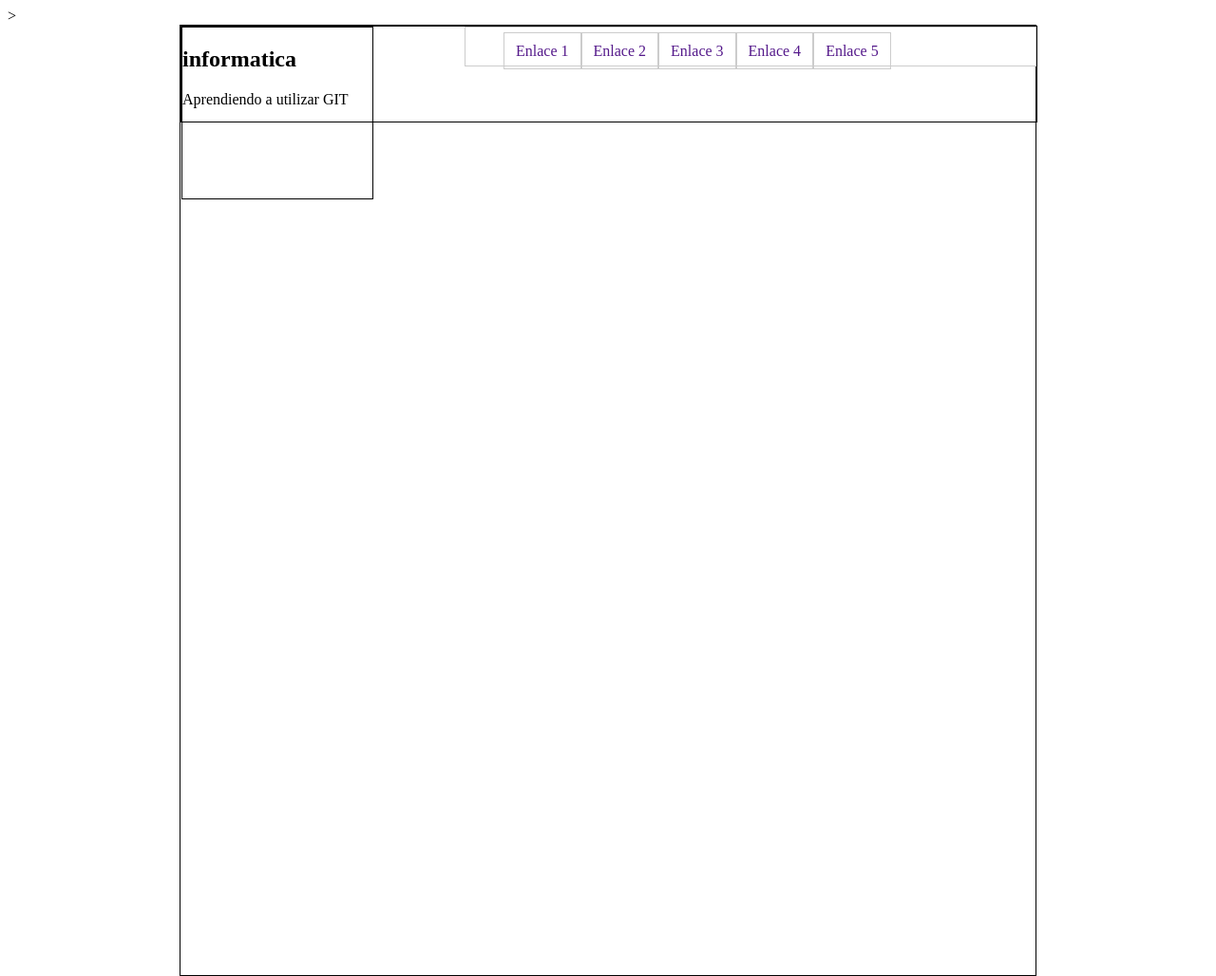
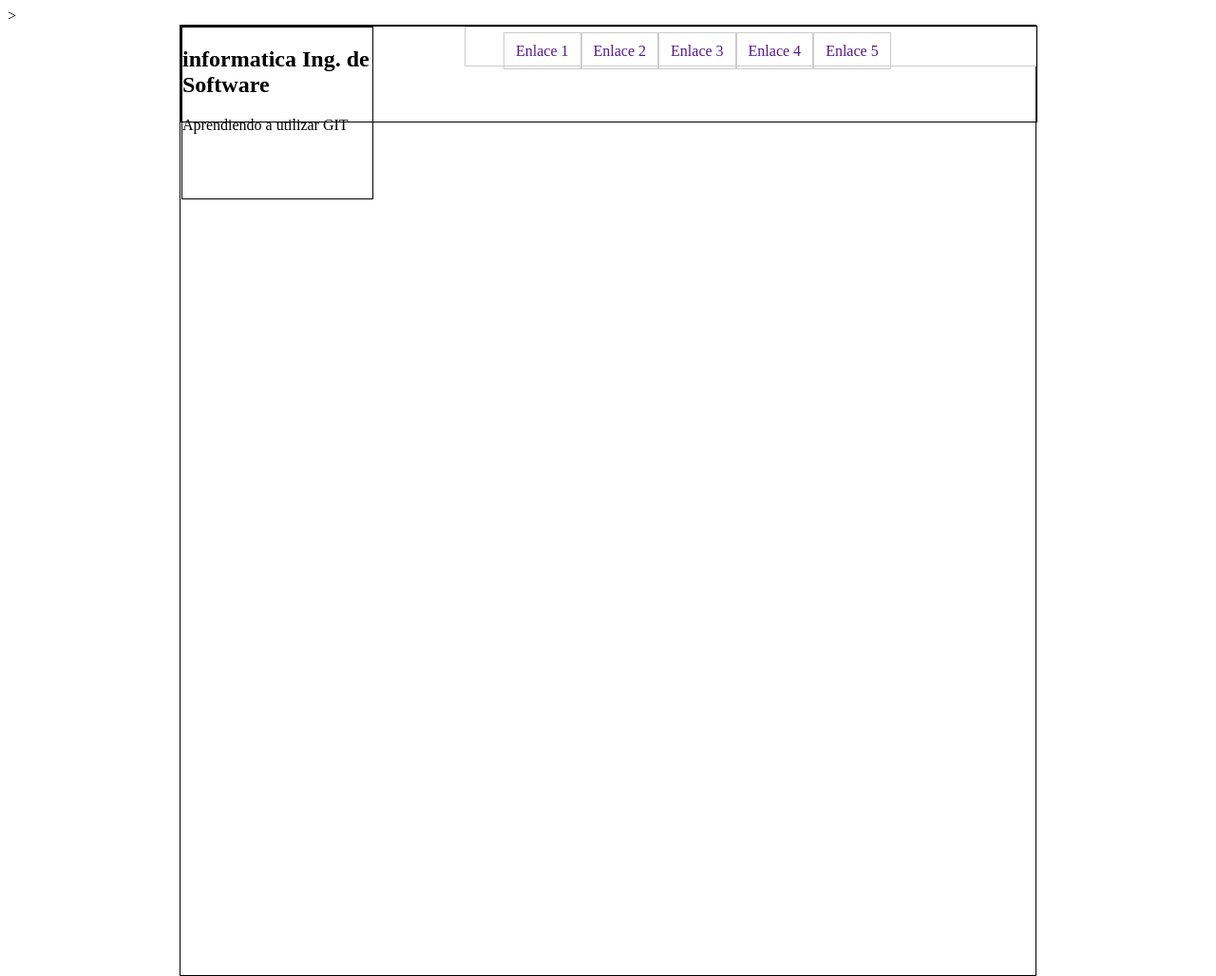
Before and after one commit to carlitosutpl/-ingSWoct2019, a plain HTML site: page index.html in a window 1280 px wide. Shown: the whole page at 95% size. Drawn offline with Linux system fonts and the light colour scheme.

Commit message:
Ultimo Cambio

```diff
--- a/index.html
+++ b/index.html
@@ -8,7 +8,7 @@
 	<div id="principal">
 		<header>
 			<div id="logo">
-				<h2>informatica</h2>
+				<h2>informatica Ing. de Software</h2>
 				<p>Aprendiendo a utilizar GIT</p>
 			</div>
 
```
